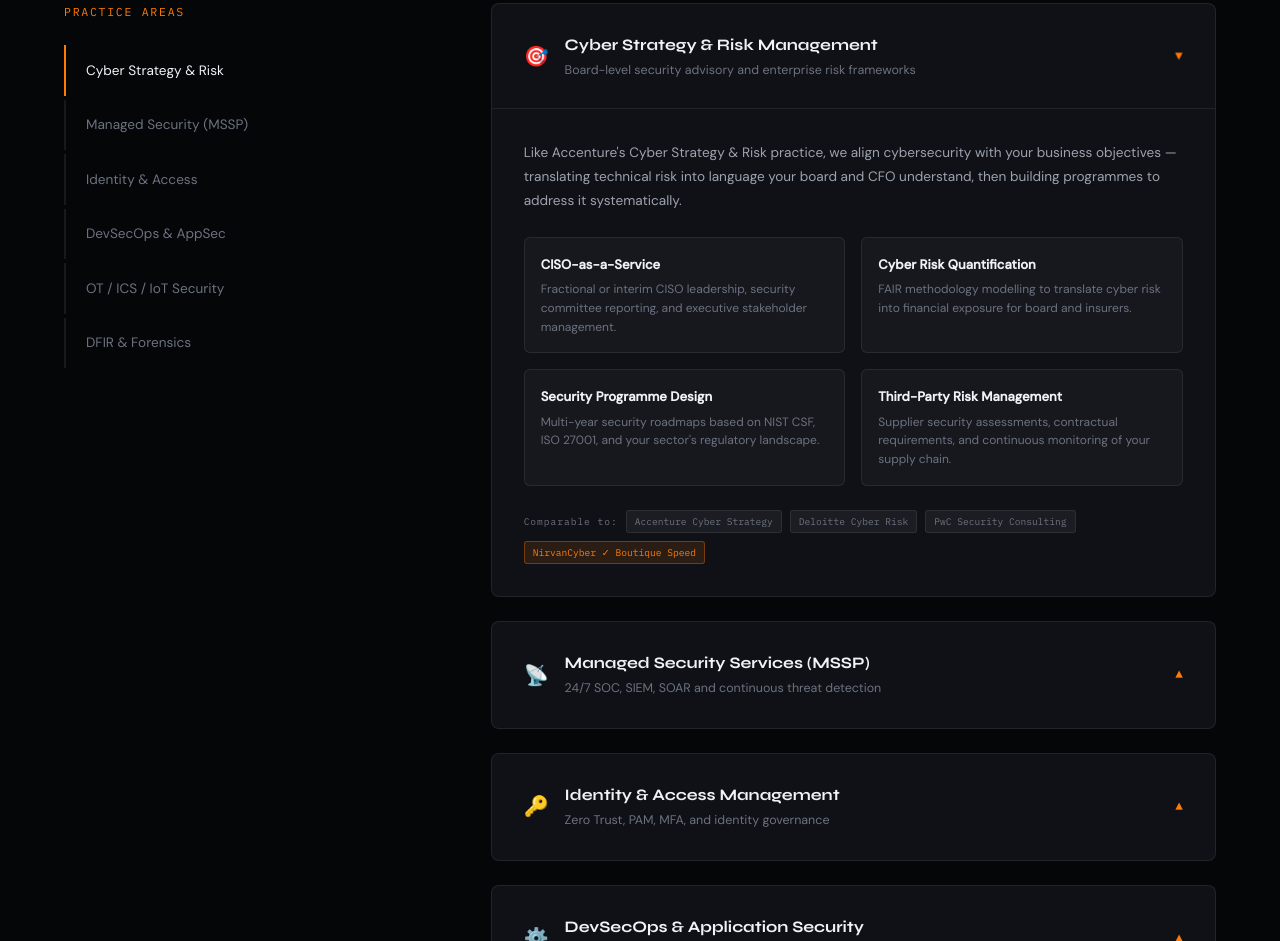
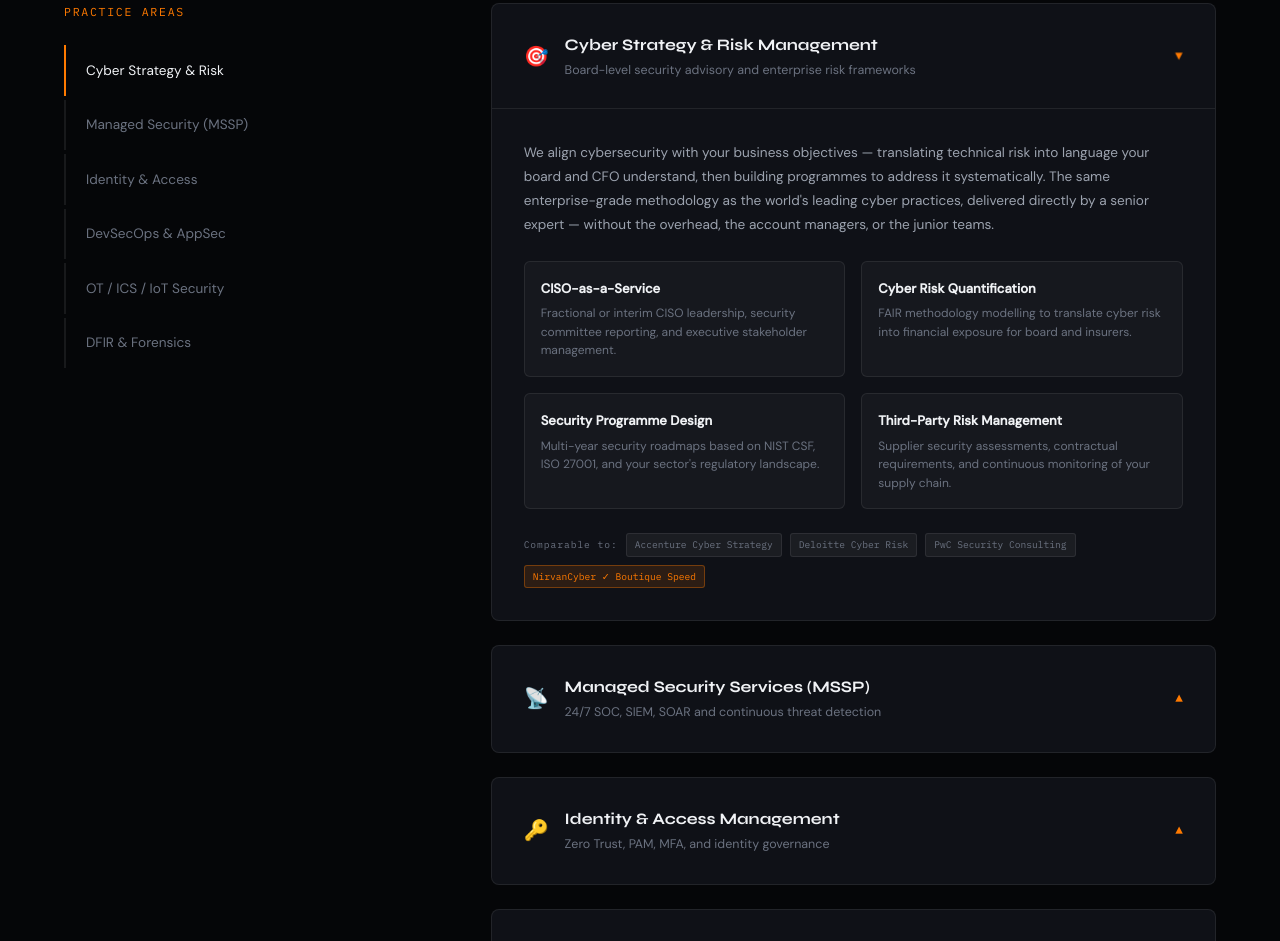
Before and after one commit to zeusnw/nirvancyber.com, a plain HTML site: page index.html in a window 1280 px wide. Shown: the part 7318-8259 px from the top of the page. Drawn offline with Linux system fonts and the light colour scheme.

Commit message:
Add files via upload

```diff
--- a/index.html
+++ b/index.html
@@ -1679,7 +1679,7 @@
         </div>
         <div class="exp-panel-body">
           <div class="exp-panel-inner">
-            <p style="font-size:0.85rem; color:#9ca3af; margin-bottom:1.5rem; line-height:1.75;">Like Accenture's Cyber Strategy &amp; Risk practice, we align cybersecurity with your business objectives — translating technical risk into language your board and CFO understand, then building programmes to address it systematically.</p>
+            <p style="font-size:0.85rem; color:#9ca3af; margin-bottom:1.5rem; line-height:1.75;">We align cybersecurity with your business objectives — translating technical risk into language your board and CFO understand, then building programmes to address it systematically. The same enterprise-grade methodology as the world's leading cyber practices, delivered directly by a senior expert — without the overhead, the account managers, or the junior teams.</p>
             <div class="exp-capabilities">
               <div class="exp-cap">
                 <h5>CISO-as-a-Service</h5>
```
